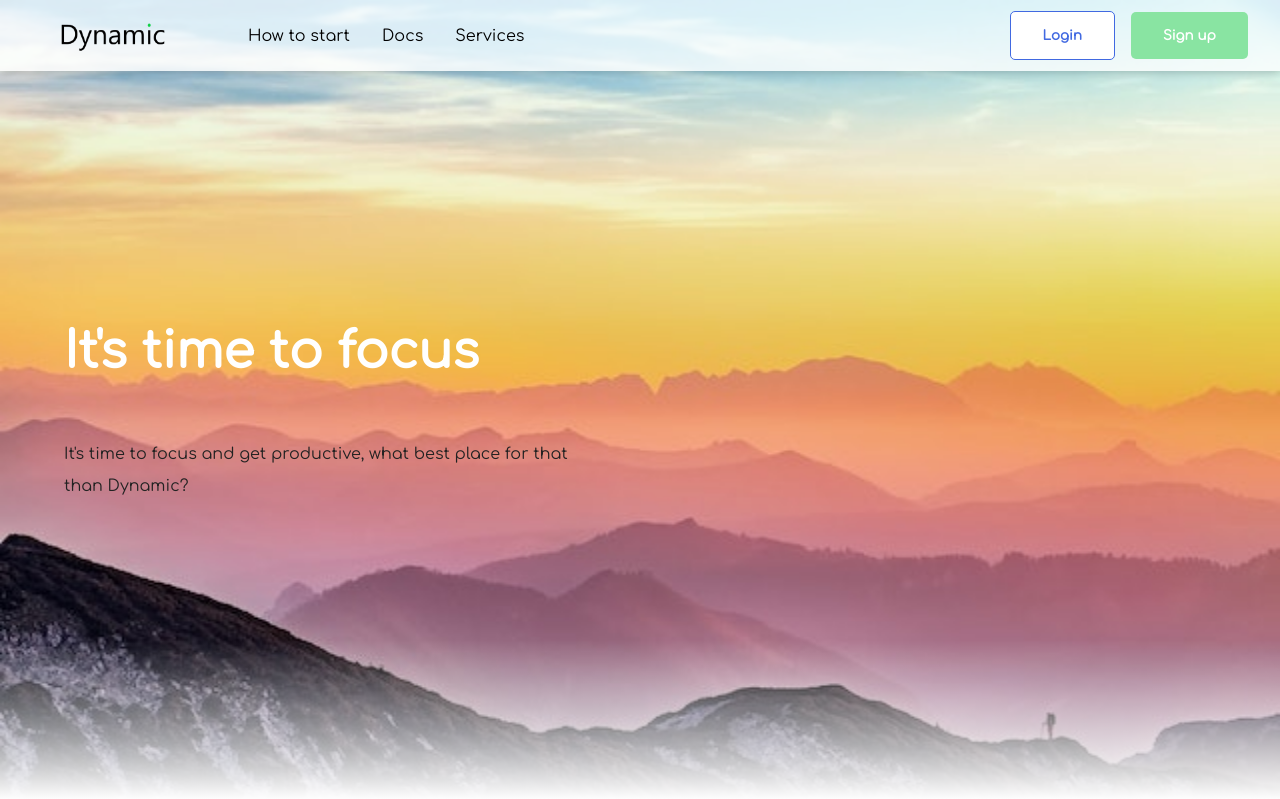
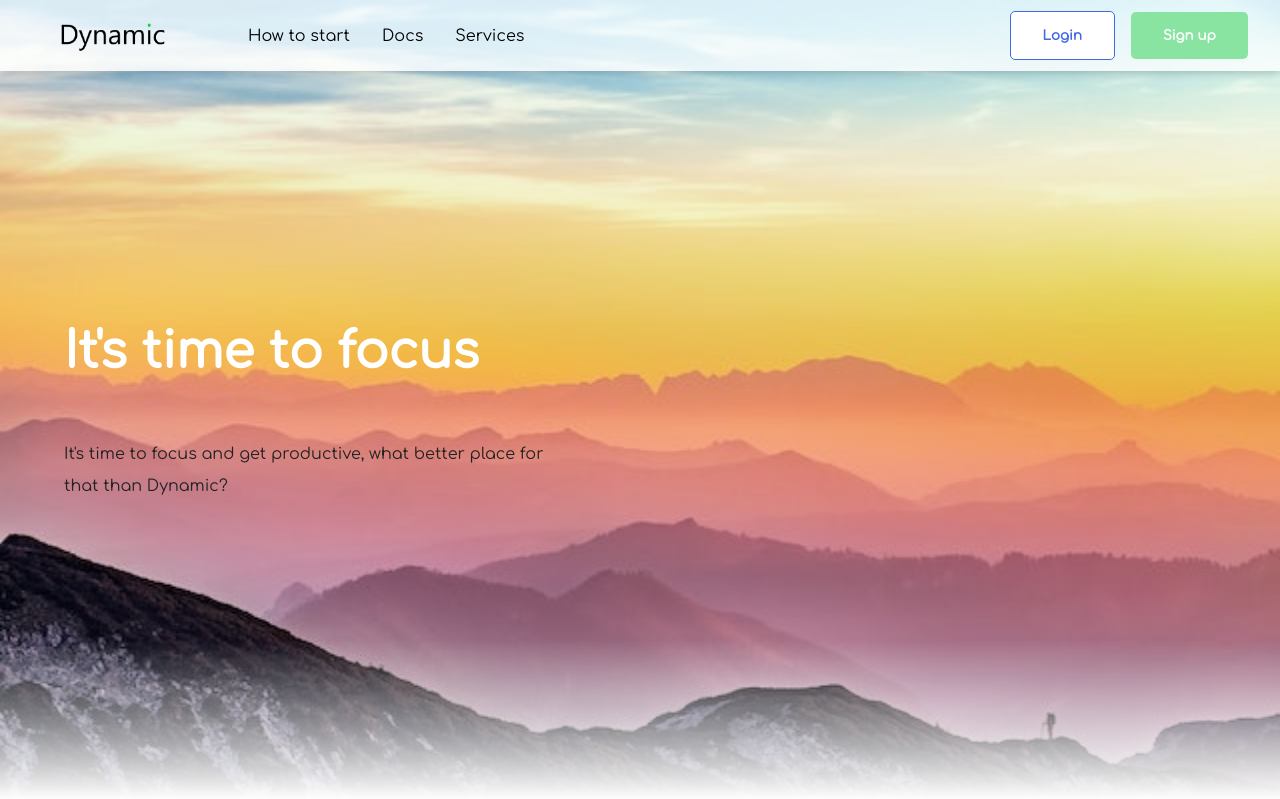
Before and after one commit to roysmanfo/Dynamic, a Django app: page / in a window 1280 px wide. Shown: the top 799 px of the page. Run offline with Django 4.2, Linux system fonts and the light colour scheme.

Commit message:
[Fix] Fixed grammatical error

```diff
--- a/src/index/templates/index.html
+++ b/src/index/templates/index.html
@@ -8,7 +8,7 @@
         <section class="hero-caption">
             <h1>It's time to focus</h1>
             <p>
-                It's time to focus and get productive, what best place for that than Dynamic?
+                It's time to focus and get productive, what better place for that than Dynamic?
             </p>
         </section>
         <section class="hero-media">
```
